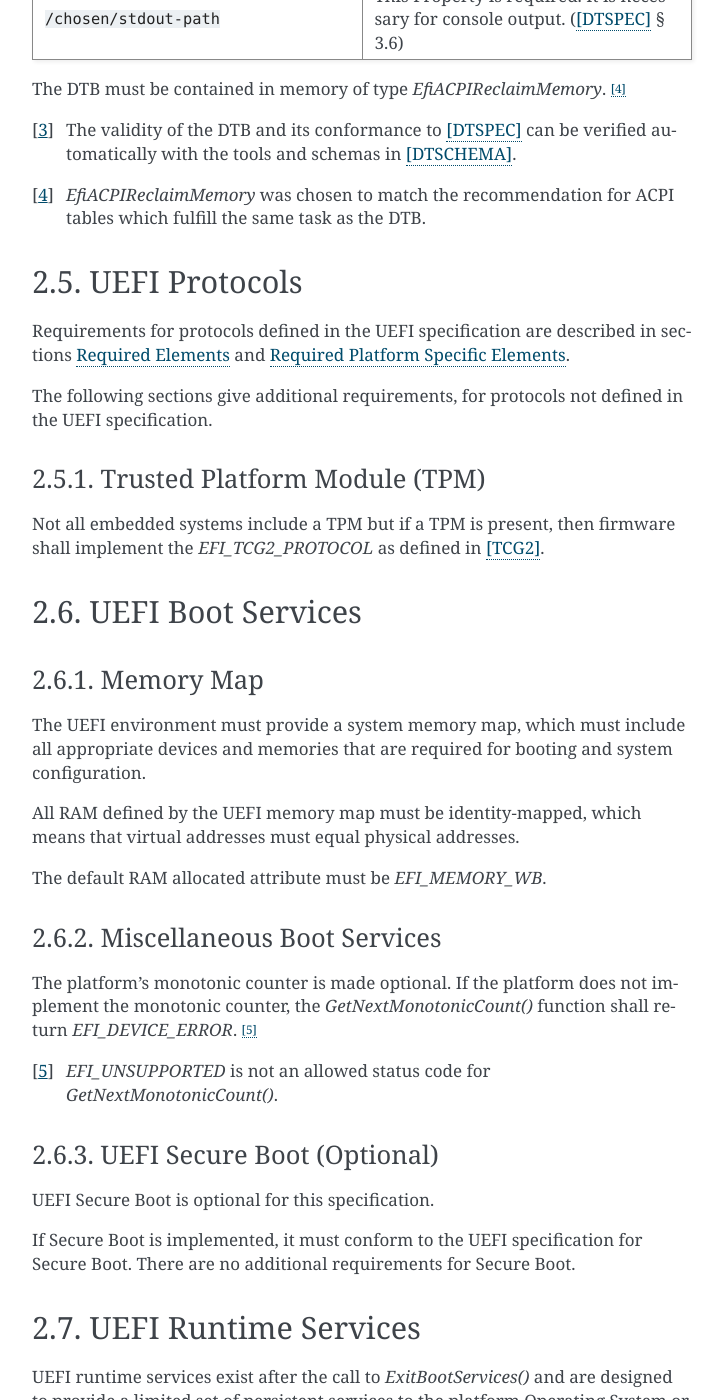
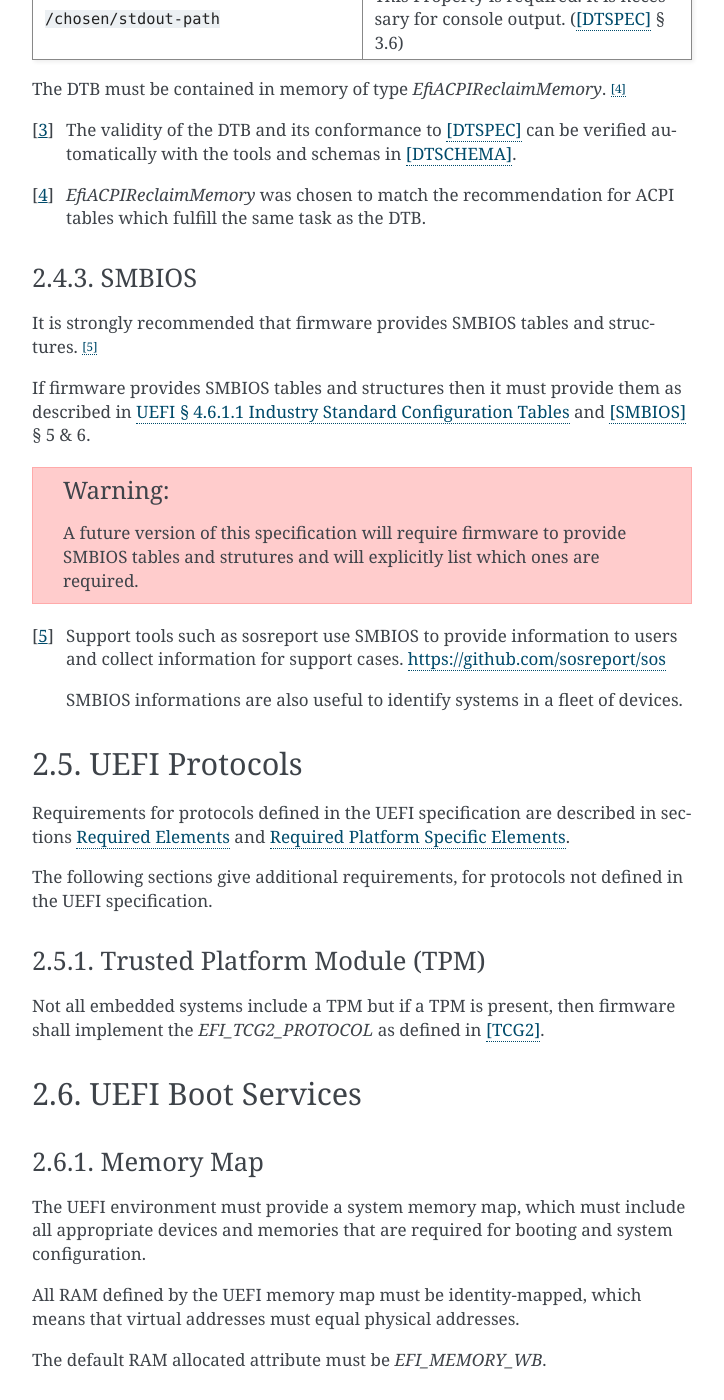
Before and after one commit to ARM-software/ebbr, a Sphinx documentation site: the page built from source/chapter2-uefi.rst, in a window 1280 px wide and 1400 px high, scrolled down 8052 px. Shown: the whole window, without its empty margins (388-1112 px from the left). Built offline with Sphinx 7.4.7, drawn with Linux system fonts in a browser that asks for light colours; some of the changed text lies outside the part shown.

Commit message:
chapter2: recommend smbios
- Strongly recommend SMBIOS, without requiring any specific table or
  structure for now.
- Add a reference to the SMBIOS specification v3.7.0.

Suggested-by: Peter Robinson <pbrobinson@redhat.com>
Signed-off-by: Vincent Stehlé <vincent.stehle@arm.com>

```diff
--- a/source/chapter2-uefi.rst
+++ b/source/chapter2-uefi.rst
@@ -385,6 +385,26 @@ The DTB must be contained in memory of type `EfiACPIReclaimMemory`.
 .. [#ACPIMemNote] `EfiACPIReclaimMemory` was chosen to match the recommendation
    for ACPI tables which fulfill the same task as the DTB.
 
+SMBIOS
+------
+
+It is strongly recommended that firmware provides SMBIOS tables and structures.
+[#SMBNote]_
+
+If firmware provides SMBIOS tables and structures then it must provide them as
+described in :UEFI:`4.6.1.1` and [SMBIOS]_ § 5 & 6.
+
+.. warning:: A future version of this specification will require firmware to
+   provide SMBIOS tables and strutures and will explicitly list which ones are
+   required.
+
+.. [#SMBNote] Support tools such as sosreport use SMBIOS to provide information
+   to users and collect information for support cases.
+   https://github.com/sosreport/sos
+
+   SMBIOS informations are also useful to identify systems in a fleet of
+   devices.
+
 UEFI Protocols
 ==============
 
--- a/source/references.rst
+++ b/source/references.rst
@@ -56,6 +56,10 @@ Bibliography
 
 .. [RVUEFI] `RISC-V UEFI Protocol Specification <https://github.com/riscv-non-isa/riscv-uefi/releases/download/1.0.0/RISCV_UEFI_PROTOCOL-spec.pdf>`_
 
+.. [SMBIOS] `System Management BIOS (SMBIOS) Reference Specification v3.7.0
+   <https://www.dmtf.org/sites/default/files/standards/documents/DSP0134_3.7.0.pdf>`_,
+   July 2023, `DMTF <https://www.dmtf.org>`_
+
 .. [TCG2] `TCG EFI Protocol Specification, Family “2.0”, Level 00 Revision 00.13.
    <https://trustedcomputinggroup.org/wp-content/uploads/EFI-Protocol-Specification-rev13-160330final.pdf>`_
    March 2016, `Trusted Computing Group <https://trustedcomputinggroup.org/>`_
```
